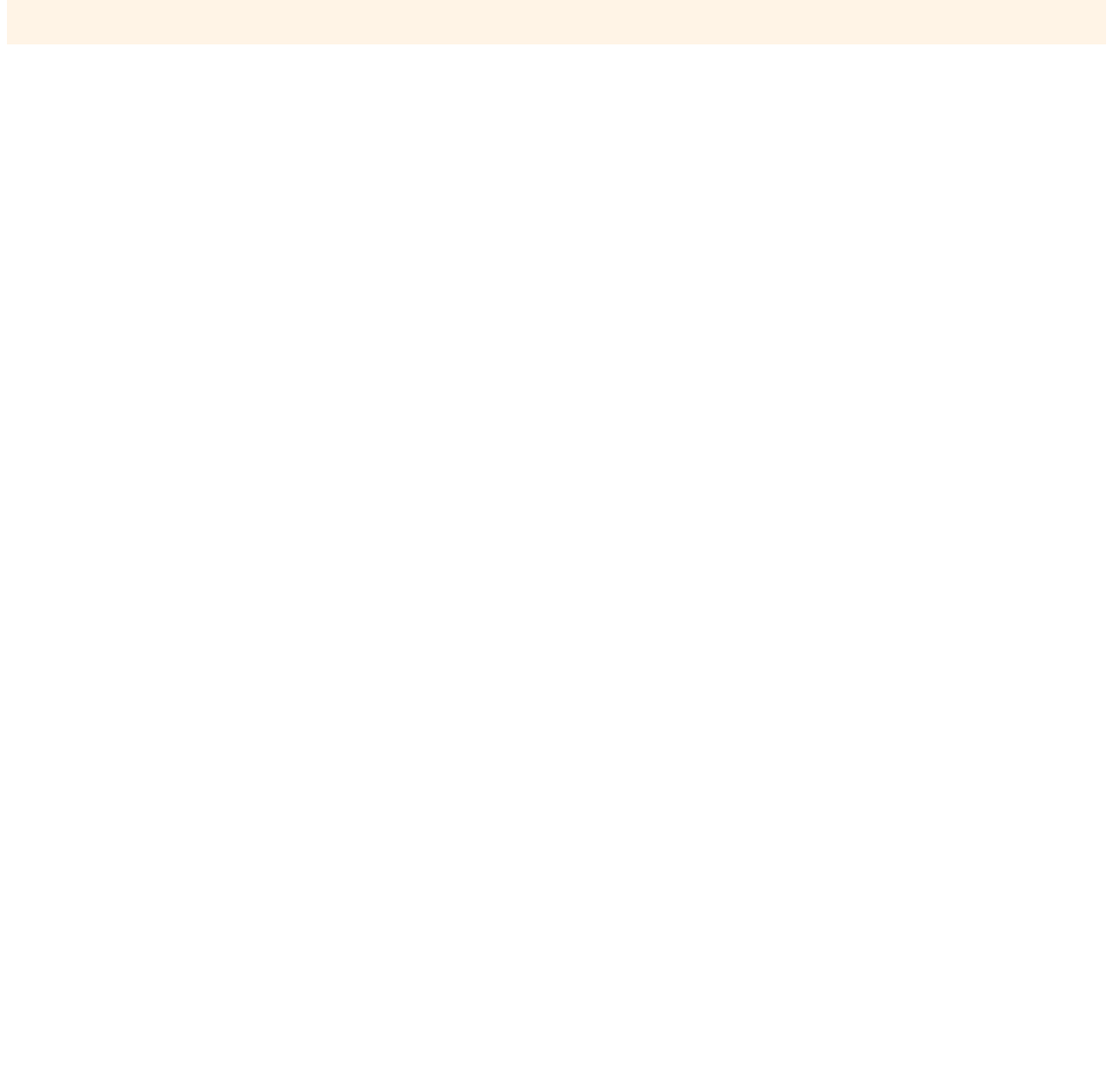
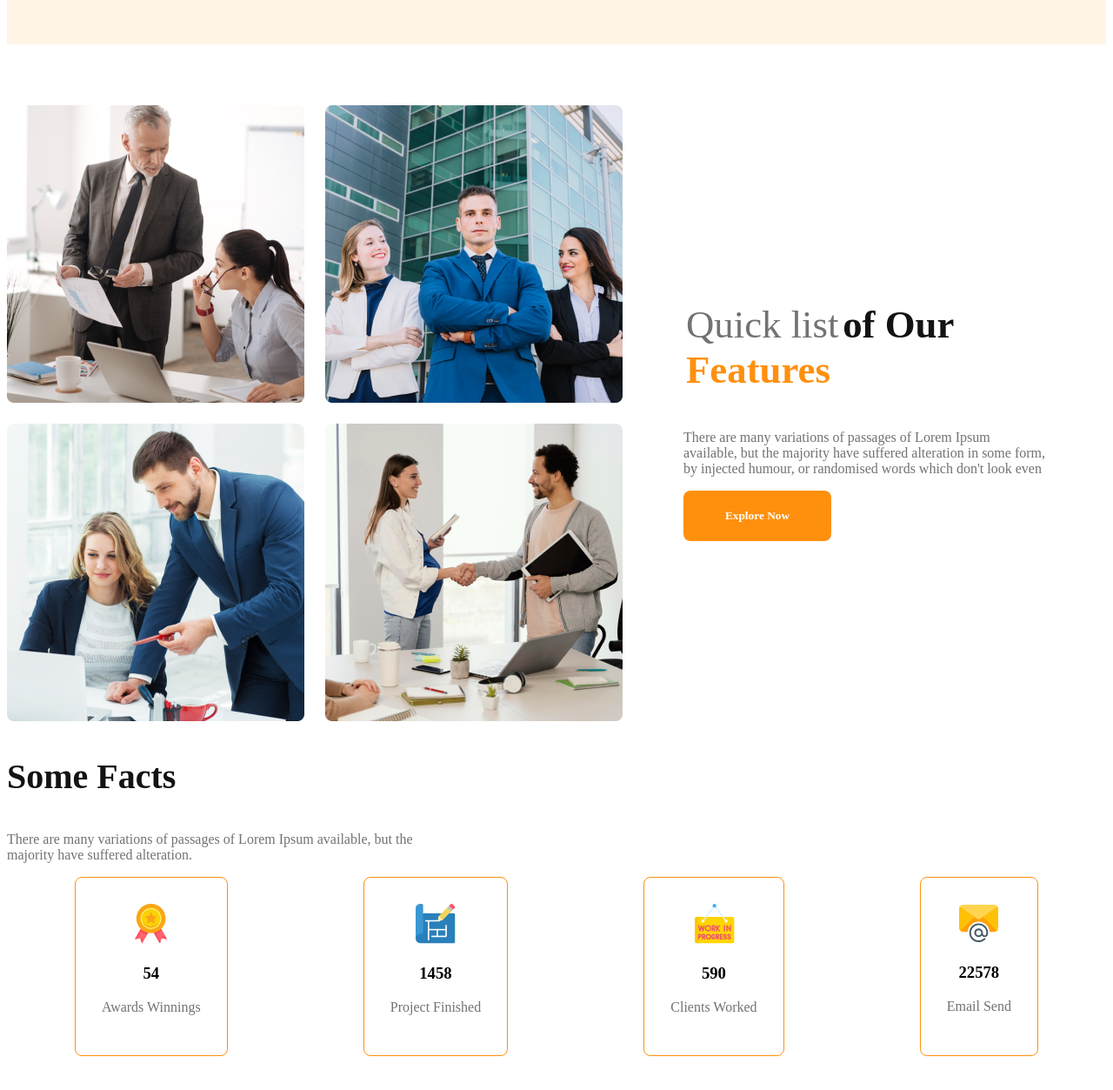
Before and after one commit to TaheeraTabassum/g3-architect-website, a plain HTML site: page index.html in a window 1280 px wide. Shown: the part 1011-2264 px from the top of the page at 87% size. Before the commit the page ends 1070 px from the top, so only its background shows below. Drawn offline with Linux system fonts and the light colour scheme.

Commit message:
third commit

```diff
--- a/index.html
+++ b/index.html
@@ -9,7 +9,7 @@
 <body>
     <header>
         <nav>
-            <h3>G3 Architects</h3>
+            <h3 class="title">G3 Architects</h3>
             <ul>
                 <li><a href="">Home</a></li>
                 <li><a href="">About</a></li>
@@ -19,7 +19,7 @@
         </nav>
         <div class="banner">
             <div class="banner-content">
-                    <h3  class="banner-title">Brand New <br>
+                    <h3  class="section-title">Brand New <br>
                         Group of Architects
                         </h3>
                         <p class="banner-description">There are many variations of passages of Lorem Ipsum available, but the majority have suffered alteration in some form, by injected humour, or randomised words which don't look even</p>
@@ -30,6 +30,47 @@
 
     </header>
     <main>
+        <div class="team">
+            <div class="team-images">
+                <img src="./g3-architects-resources-main/images/team1.png" alt="">
+                <img src="./g3-architects-resources-main/images/team2.png" alt="">
+                <img src="./g3-architects-resources-main/images/team3.png" alt="">
+                <img src="./g3-architects-resources-main/images/team4.png" alt="">
+            </div>
+            <div class="team-content">
+                <h3 class="team-title"><span class="quick">Quick list</span> <span class="our">of Our</span> <br> <span class="span-feature">Features</span></h3>
+                <p class="color-light-gray">There are many variations of passages of Lorem Ipsum available, but the majority have suffered alteration in some form, by injected humour, or randomised words which don't look even</p>
+                <button class="btn-primary">Explore Now</button>
+            </div>
+        </div>
+        <section>
+           <div>
+            <h3 class="title">Some Facts</h3>
+            <p class="color-light-gray">There are many variations of passages of Lorem Ipsum available, but the majority have suffered alteration.</p>
+           </div>
+           <div class="card-conteinar">
+            <div class="card">
+                <img src="./g3-architects-resources-main/images/icons/ribon.png" alt="">
+                <h3 class="card-value">54</h3>
+                <p class="color-light-gray">Awards Winnings</p>
+            </div>
+            <div class="card">
+                <img src="./g3-architects-resources-main/images/icons/projects.png" alt="">
+                <h3 class="card-value">1458</h3>
+                <p class="color-light-gray">Project Finished</p>
+            </div>
+            <div class="card">
+                <img src="./g3-architects-resources-main/images/icons/customers.png" alt="">
+                <h3 class="card-value">590</h3>
+                <p class="color-light-gray">Clients Worked</p>
+            </div>
+            <div class="card">
+                <img src="./g3-architects-resources-main/images/icons/email.png" alt="">
+                <h3 class="card-value">22578</h3>
+                <p class="color-light-gray">Email Send</p>
+            </div>
+           </div>
+        </section>
 
     </main>
     <footer>
--- a/style.css
+++ b/style.css
@@ -13,7 +13,7 @@ nav {
     align-items: center;
 }
 
-header h3 {
+.title {
     color: var(--Dark-01, #131313);
     font-family: Work Sans;
     font-size: 2.5rem;
@@ -35,7 +35,7 @@ header li a {
     text-decoration: none;
 }
 
-.banner-title {
+.section-title {
     font-size: 4rem;
     font-weight: 700;
     color: var(--Dark-01, #131313);
@@ -78,23 +78,97 @@ header li a {
     width: 100%;
 }
 
+/*main styles*/
+main {
+    max-width: 1400px;
+    margin: 70px auto;
+}
+
+.team {
+    display: flex;
+    align-items: center;
+}
+
+.team-images {
+    display: grid;
+    grid-template-columns: repeat(2, 1fr);
+    gap: 1.5rem;
+}
+
+.team-content {
+    margin-left: 70px;
+    margin-right: 70px;
+}
+
+.quick {
+    color: var(--Dark-03, #727272);
+    font-family: Work Sans;
+    font-size: 2.8rem;
+    font-weight: 500;
+}
+
+.our {
+    color: var(--Dark-01, #131313);
+    font-family: Work Sans;
+    font-size: 2.8rem;
+    font-weight: 700;
+}
+
+.span-feature {
+    color: #FF900E;
+    font-family: Work Sans;
+    font-size: 2.8rem;
+    font-weight: 700;
+}
+
+.team-title {
+    padding: 0px 66px 24px 3px;
+}
+
+.color-light-gray {
+    color: var(--Dark-03, #727272);
+    font-family: Work Sans;
+    font-size: 1rem;
+    font-weight: 400;
+    max-width: 500px;
+}
+.card{
+    border-radius: 8px;
+border: 1px solid #FF900E;
+padding: 30px;
+}
+.card-conteinar{
+    display: flex;
+    justify-content: space-around;
+    text-align: center;
+
+}
+
 /*media responsive style for mobile devices*/
 @media screen and (max-width: 576px) {
     header {
         padding: 30px;
     }
-    nav{
+
+    nav,
+    .team {
         flex-direction: column;
     }
-
+    .team-images{
+        grid-template-columns: 1fr;
+}
+.team-content {
+    margin-left: 20px;
+    margin-right: 20px;
+}
 }
 
 /*for tablet or medium devises*/
 @media screen and (min-width: 576px) and (max-width: 960px) {
-    header{
+    header {
         padding: 50px;
     }
-    nav{
+   nav, .team{
         flex-direction: column;
     }
 }
```
